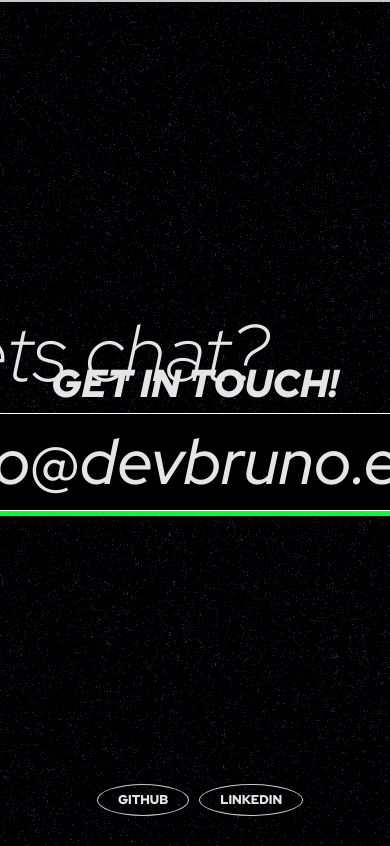
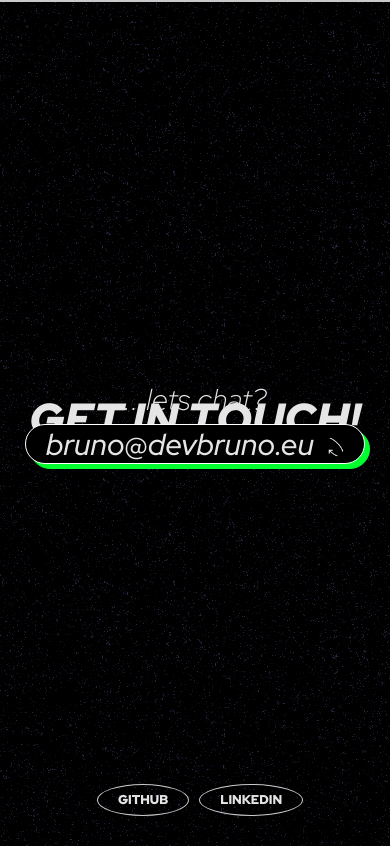
Before and after one commit to brgrlad/portfolio-2024, a React (Vite) app in the folder client/: page / in a window 390 px wide. Shown: the part 3770-4616 px from the top of the page. Built offline with nearby package versions, Linux system fonts and the light colour scheme.

Commit message:
updated: github logo path

```diff
--- a/client/src/views/contact/Contact.jsx
+++ b/client/src/views/contact/Contact.jsx
@@ -8,7 +8,7 @@ export default function Contact1() {
         <h3 className="lets-chat">...lets chat?</h3>
         <h2 className="touch ">GET IN TOUCH!</h2>
         <a href="mailto:hello@devbruno.eu" className="email">
-          hello@devbruno.eu
+          bruno@devbruno.eu
           <img src={arrow} className="emailIcon" />
         </a>
 
--- a/client/src/views/contact/contact.css
+++ b/client/src/views/contact/contact.css
@@ -28,17 +28,6 @@
   background-size: 35%;
 }
 
-/* background-color: rgba(0, 0, 0, 0.562); */
-
-.marquee {
-  font-weight: 500;
-  color: var(--faded-black);
-  background-color: rgb(146, 219, 37);
-  position: absolute;
-  top: 0;
-  width: 100%;
-}
-
 .contactContent {
   text-align: center;
   line-height: 6rem;
@@ -46,9 +35,9 @@
   z-index: 99;
 }
 
-.displayInline {
+/* .displayInline {
   display: block;
-}
+} */
 .contactIMG {
   position: absolute;
   top: 18%;
@@ -89,18 +78,15 @@
   width: 50px;
   display: inline;
   filter: invert();
-
   margin-top: 5px;
   margin-left: 10px;
 }
 
 .lets-chat {
   font-size: 80px;
-
   border-radius: 50%;
   width: fit-content;
   font-weight: 100;
-
   background-size: cover;
   background-blend-mode: difference;
 }
@@ -126,6 +112,7 @@ footer {
   margin-left: 10px;
 }
 
+/* BACKGROUND NOISE ANIMATION */
 @keyframes noise {
   0%,
   100% {
@@ -168,3 +155,27 @@ footer {
     background-position: -10% 10%;
   }
 }
+
+@media screen and (max-width: 600px) {
+  .lets-chat {
+    font-size: 30px;
+
+    margin: 0 auto;
+  }
+
+  .touch {
+    font-size: 45px;
+    margin: -10px 0;
+  }
+
+  .email {
+    font-size: 30px;
+    padding: 0 30px;
+    height: 40px;
+    margin-top: 0;
+  }
+
+  .emailIcon {
+    width: 20px;
+  }
+}
--- a/client/src/views/works/Works.jsx
+++ b/client/src/views/works/Works.jsx
@@ -1,10 +1,11 @@
+import { useState } from "react";
+import { motion } from "framer-motion";
 import "./works.css";
 import ArrowUpSolid from "../../assets/img/icons/arrow-up-solid.svg";
 import projectMockup from "../../assets/img/projects-mockups/1.jpg";
+import gitHubIcon from "../../../public/logos/11github.svg";
 import arrowSide from "../../assets/img/icons/next.png";
 import gearIcon from "../../assets/img/icons/engine.png";
-import { useState } from "react";
-import { motion } from "framer-motion";
 
 // GEAR ICON ANIMATION
 const gearIconAnimation = {
@@ -136,7 +137,7 @@ export default function Works() {
 
                 <div className="buttons">
                   <button>
-                    SOURCE CODE <img src="../../../public/logos/11github.svg" />
+                    SOURCE CODE <img src={gitHubIcon} />
                   </button>
                   <button>
                     VIEW LIVE
```
